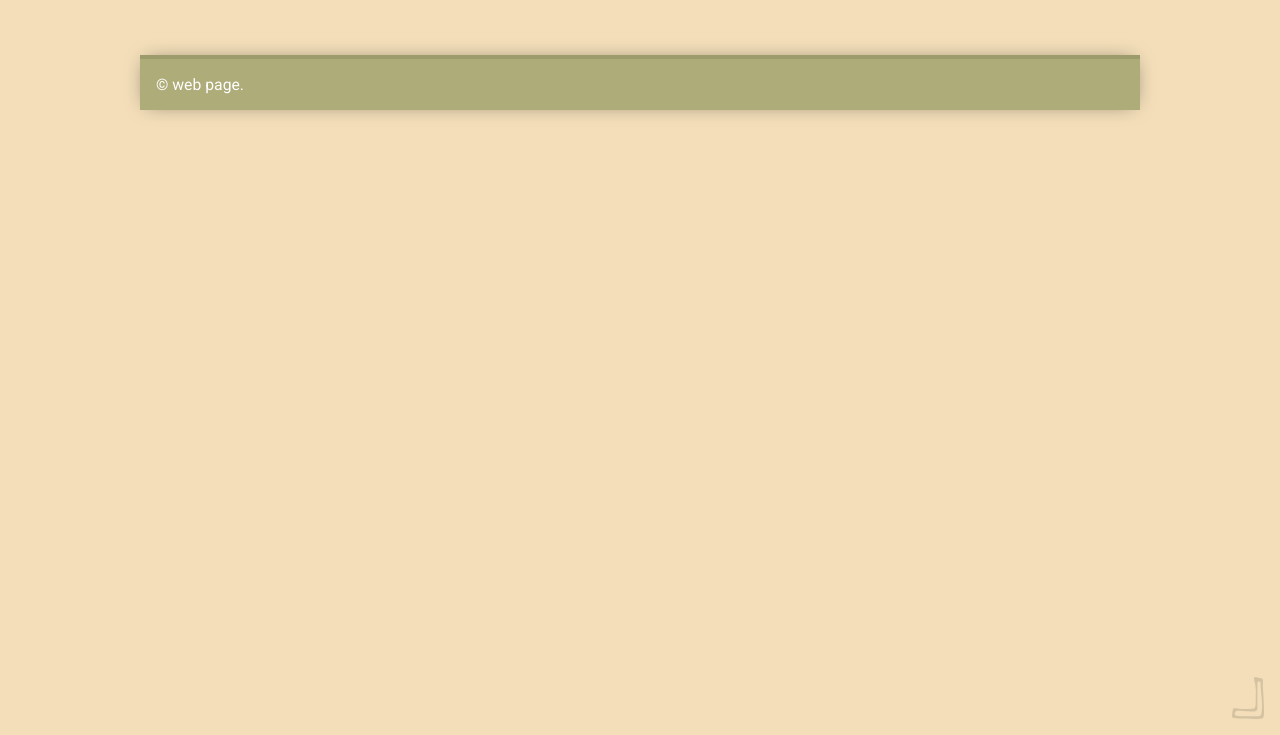
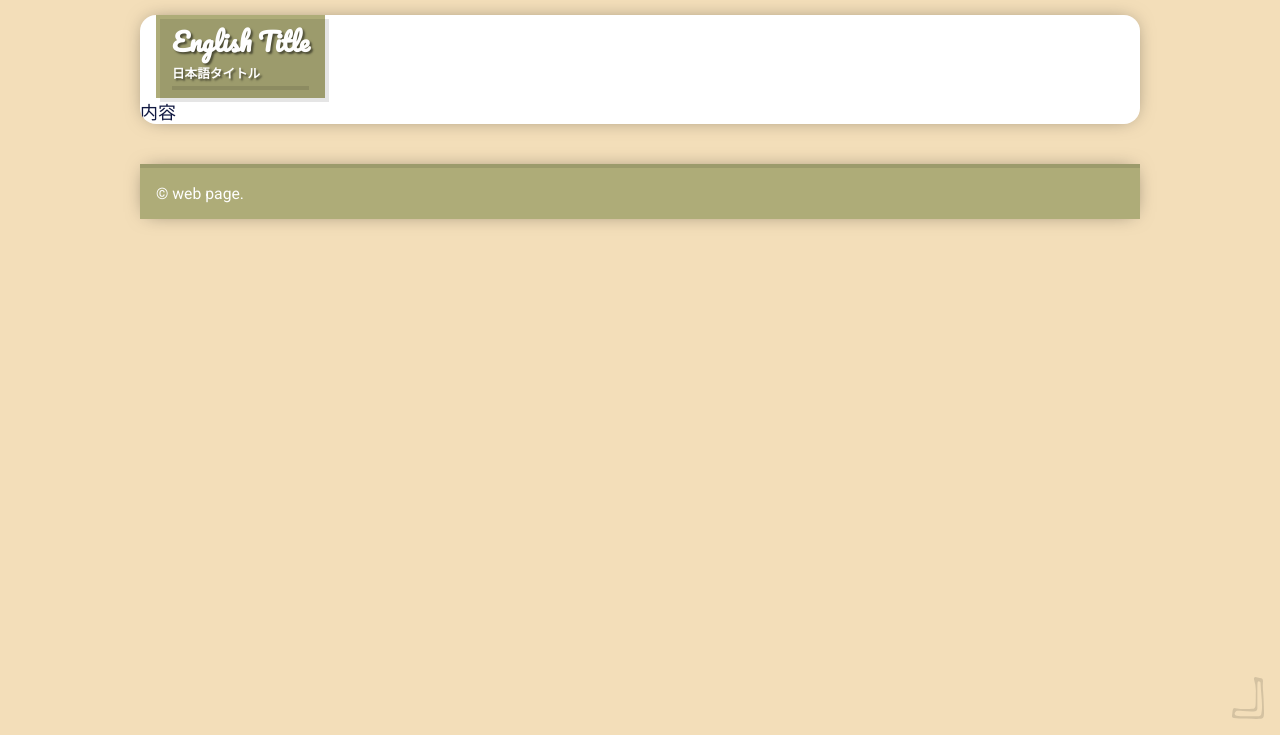
Before and after one commit to ShutoYoshida/web-portfolio, a plain HTML site: page public/index.html in a window 1280 px wide. Shown: the part 65-800 px from the top of the page. Drawn offline with Linux system fonts and the light colour scheme.

Commit message:
タイトルカード作成

```diff
--- a/public/assets/main.css
+++ b/public/assets/main.css
@@ -105,3 +105,56 @@
     padding: 16px;
     font-size: 0.875rem;
   }
+  /* ==== FOOTER END ==== */
+
+  /* ==== CARD COMMON BEGIN ==== */
+  .card-cover {
+    max-width: 1000px;
+    margin: 0 auto;
+    box-shadow: 0px 0px 20px -7px rgba(0, 0, 0, 0.56);
+    position: relative;
+    background-color: #ffffff;
+  }
+  @media screen and (min-width: 1001px) {
+    .card-cover {
+      border-radius: 16px;
+      overflow: hidden;
+    }
+  }
+  .card-title-cover {
+    margin: 0 0 0 16px;
+    display: inline-block;
+    padding: 8px 16px;
+    position: relative;
+    text-shadow: 2px 2px 2px rgba(0, 0, 0, 0.5);
+    min-width: 100px;
+    z-index: 1;
+  }
+  .card-title-cover::before {
+    content: '';
+    z-index: -1;
+    position: absolute;
+    background-color: rgba(0, 0, 0, 0.1);
+    top: 4px;
+    right: -4px;
+    bottom: -4px;
+    left: 4px;
+  }
+  .card-title {
+    font-family: 'Pacifico', Roboto, 'Nato Sans JP', sans-serif;
+    font-size: 1.4rem;
+    line-height: 1.5em;
+  }
+  .card-subtitle {
+    font-size: 0.7rem;
+    line-height: 2em;
+  }
+  .card-title-line {
+    background-color: rgba(0, 0, 0, 0.1);
+    height: 4px;
+  }
+  .card-contents {
+    padding: 16px;
+    font-size: 0.875rem;
+  }
+  /* ==== CARD COMMON END ==== */
--- a/public/index.html
+++ b/public/index.html
@@ -21,6 +21,16 @@
     />
     <div class="page-cover bg-3 text-dark">
       <h1 class="page-title text-1">Portfolio</h1>
+
+      <div class="card-cover bg-white">
+        <h2 class="card-title-cover bg-2 text-light">
+          <div class="card-title">English Title</div>
+          <div class="card-subtitle">日本語タイトル</div>
+          <div class="card-title-line"></div>
+        </h2>
+        <div class="crd-contents">内容</div>
+      </div>
+
       <div style="height: 40px"></div>
 
       <footer class="footer-cover bg-2 text-light">
```
